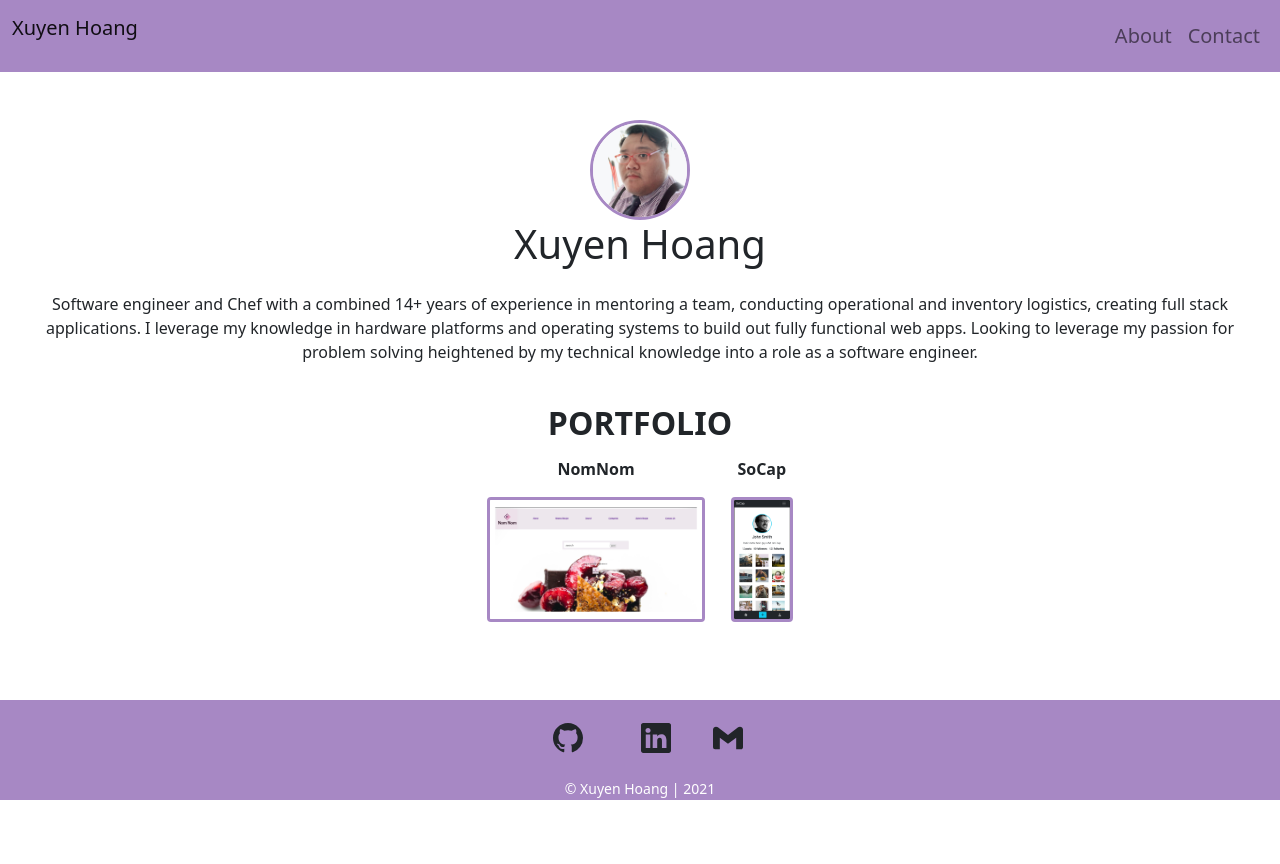
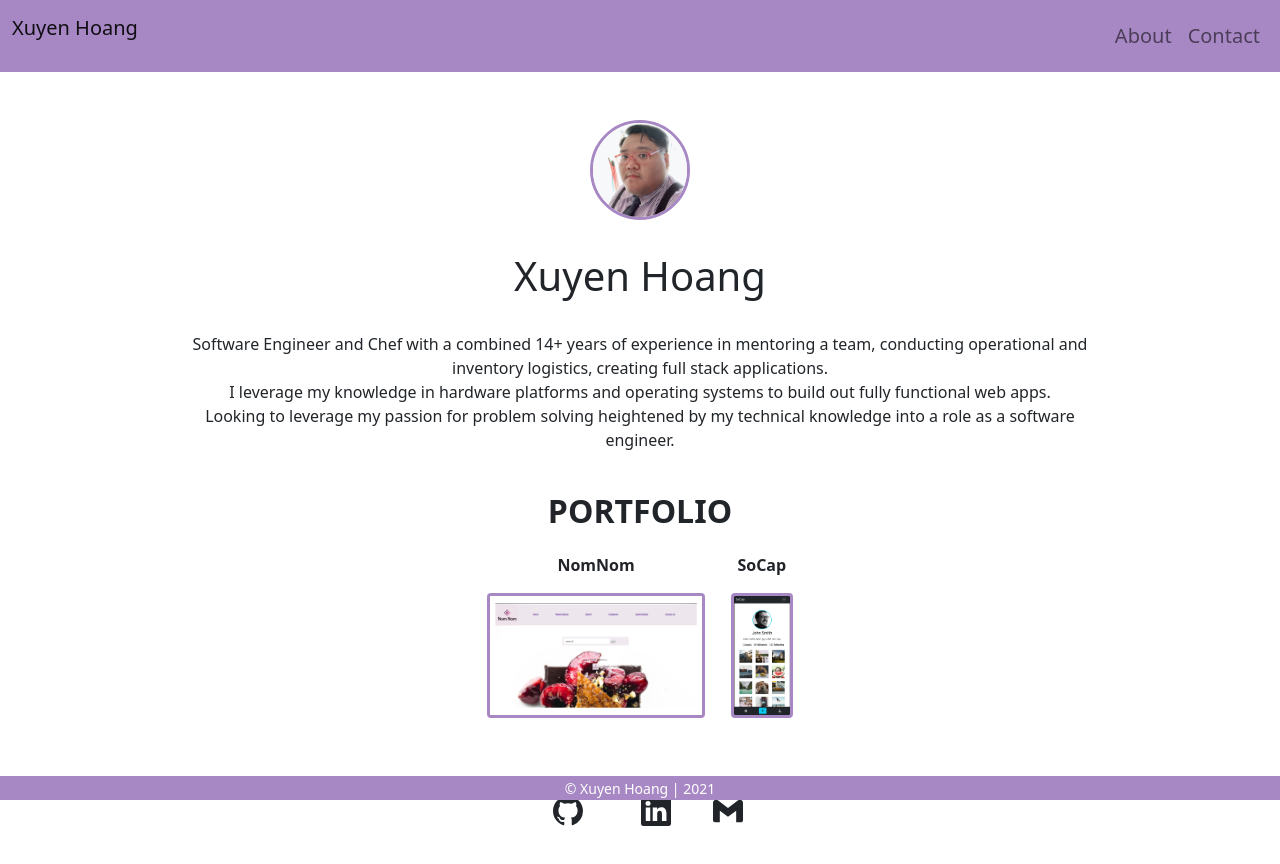
Before and after one commit to xhoang21/xuyenportfolio, a React (Create React App) app: page /About in a window 1280 px wide. Shown: the top 864 px of the page. Before the commit the page ends 800 px from the top, so only its background shows below. Built offline with nearby package versions, Linux system fonts and the light colour scheme.

Commit message:
about changes

```diff
--- a/public/index.html
+++ b/public/index.html
@@ -1,17 +1,17 @@
 <!DOCTYPE html>
 <html lang="en">
   <head>
-    <!-- <meta charset="utf-8" />
+    <meta charset="utf-8" />
     <link rel="icon" href="%PUBLIC_URL%/favicon.ico" />
     <meta name="viewport" content="width=device-width, initial-scale=1" />
     <meta name="theme-color" content="#000000" />
     <meta
       name="description"
-      content="Web site created using create-react-app" -->
-    <!-- /> -->
+      content="Web site created using create-react-app"
+    />
     <link rel="apple-touch-icon" href="%PUBLIC_URL%/logo192.png" />
-    <!--
-      manifest.json provides metadata used when your web app is installed on a
+
+    <!-- manifest.json provides metadata used when your web app is installed on a
       user's mobile device or desktop. See https://developers.google.com/web/fundamentals/web-app-manifest/
     -->
     <link rel="manifest" href="%PUBLIC_URL%/manifest.json" />
--- a/src/App.js
+++ b/src/App.js
@@ -30,10 +30,10 @@ function App() {
         <img
           src={ProfilePic}
           alt="ProfilePic"
-          className="rounded-circle  justify-content-center"
+          className="rounded-circle  justify-content-center mb-3"
           id="profpic"
         />
-        <h1>Xuyen Hoang</h1>
+        <h1 className="m-3 ">Xuyen Hoang</h1>
         <div>
           <Route path="/" />
           <Route path="/About" component={About} />
@@ -41,8 +41,8 @@ function App() {
         </div>
         <br />
 
-        <h2 className="fw-bolder">PORTFOLIO</h2>
-        <div>
+        <h2 className="fw-bolder mb-2">PORTFOLIO</h2>
+        <div className="mt-3">
           <Button
             target="_blank"
             href="https://nom-nom-recipes-1018.herokuapp.com/"
@@ -60,10 +60,8 @@ function App() {
             <img src={Socap} alt="Socap" className="rounded " id="nomnom" />
           </Button>
         </div>
-      </main>
-      <footer>
-        <small>
-          <div className="mr-1">
+        <div></div>
+        <div className="m-5">
           <Button
             target="_blank"
             href="https://github.com/xhoang21"
@@ -88,8 +86,9 @@ function App() {
             <SiGmail size={30} />
           </Button>
         </div>
-          &copy; Xuyen Hoang | 2021
-        </small>
+      </main>
+      <footer className="mt-5">
+        <small>&copy; Xuyen Hoang | 2021</small>
       </footer>
     </div>
   )
--- a/src/components/About.jsx
+++ b/src/components/About.jsx
@@ -2,12 +2,14 @@ import React from 'react'
 
 function About(props) {
   return (
-    <div className="card-body">
-      <p className="card-text">
-        Software engineer and Chef with a combined 14+ years of experience in
+    <div className="card-body px-5 mx-5">
+      <p className="card-text  px-5 mx-5">
+        Software Engineer and Chef with a combined 14+ years of experience in
         mentoring a team, conducting operational and inventory logistics,
-        creating full stack applications. I leverage my knowledge in hardware
-        platforms and operating systems to build out fully functional web apps.
+        creating full stack applications. <br />
+        I leverage my knowledge in hardware platforms and operating systems to
+        build out fully functional web apps.
+        <br />
         Looking to leverage my passion for problem solving heightened by my
         technical knowledge into a role as a software engineer.
       </p>
--- a/src/components/Contact.jsx
+++ b/src/components/Contact.jsx
@@ -1,4 +1,5 @@
 import React from 'react'
+import { Button } from 'react-bootstrap'
 
 function Contact(props) {
   return (
@@ -8,6 +9,13 @@ function Contact(props) {
         Please don't hesitate to reach out to me. Currently seeking for new
         opportunities as a software developer!
       </p>
+      <Button
+        target="_blank"
+        href="https://docs.google.com/document/d/1Lt034c10GZbee5C5HP4-xRcgYfENJovQi18C4fC_Cxc/edit?usp=sharing"
+        variant="outline-*"
+      >
+        click here for my Resume
+      </Button>
     </div>
   )
 }
```
Also changed, not shown: 1 other file (tests, documents, lock files or other folders). Lines whose indentation alone changed are shown as unchanged.
